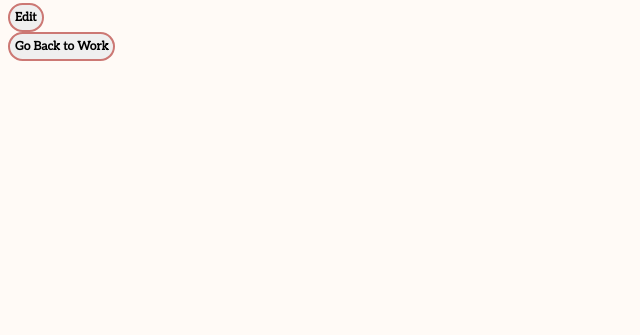
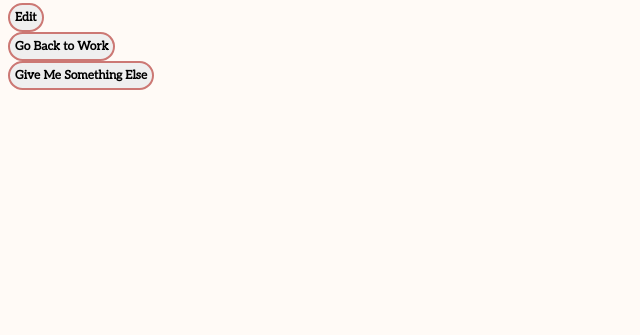
Before and after one commit to averma1/ProductiveProcrastination, a Flask app: page /goToBreakPage in a window 1280 px wide. Shown: the part 465-800 px from the top of the page, without its empty margins (0-640 px from the left). Run offline with Flask 2, Linux system fonts and the light colour scheme; some libraries are stand-ins or nearby versions; some web fonts are replaced.

Commit message:
can get new content in break

```diff
--- a/app/templates/break.html
+++ b/app/templates/break.html
@@ -15,6 +15,10 @@
      <input type="submit" value="Go Back to Work" class="btn btn-info p-5 m-2">
  </form>
 
+<form action="/goToBreakPage" name="go-break">
+     <input type="submit" value="Give Me Something Else" class="btn btn-info p-5 m-2">
+ </form>
+
 
 
 {% endblock %}
```
